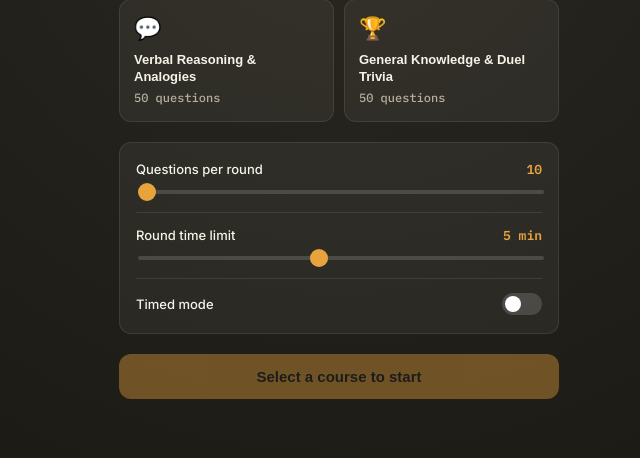
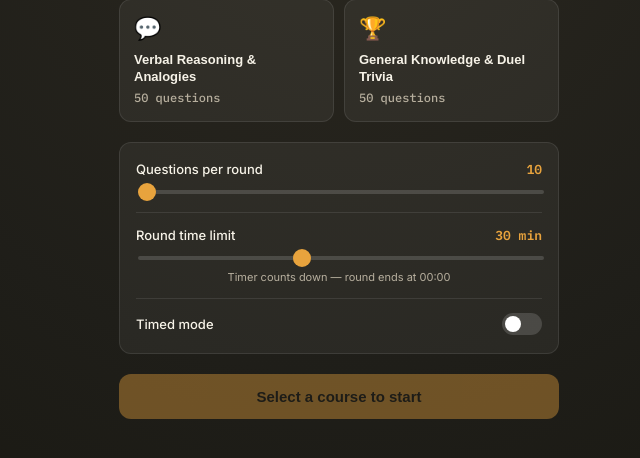
Before and after one commit to Opexy431/Uniduel_quiz, a Flask app: page / in a window 1280 px wide. Shown: the part 247-705 px from the top of the page, without its empty margins (301-941 px from the left). Run offline with Flask 3, Linux system fonts and the light colour scheme.

Commit message:
changes in the frontend

```diff
--- a/static/css/style.css
+++ b/static/css/style.css
@@ -579,3 +579,9 @@ body {
   .card { padding: 26px 20px; }
   .overlay-box { padding: 28px 20px; }
 }
+.setting-hint {
+  font-size: 11px;
+  color: #b7af9e;
+  margin: 6px 0 0;
+  text-align: center;
+}
--- a/templates/index.html
+++ b/templates/index.html
@@ -46,9 +46,10 @@
 
         <div class="setting-row">
           <label class="setting-label" for="round-time-slider">Round time limit</label>
-          <span class="setting-value" id="round-time-value">5 min</span>
+          <span class="setting-value" id="round-time-value">30 min</span>
         </div>
-        <input class="slider" id="round-time-slider" type="range" min="1" max="10" step="1" value="5">
+        <input class="slider" id="round-time-slider" type="range" min="10" max="60" step="5" value="30">
+        <p class="setting-hint">Timer counts down — round ends at 00:00</p>
 
         <div class="setting-divider"></div>
 
@@ -61,7 +62,7 @@
         </div>
 
         <div class="timed-options" id="timed-options" hidden>
-          <div class="setting-row">
+          <div class="setting-row" style="margin-top:14px">
             <label class="setting-label" for="timer-slider">Seconds per question</label>
             <span class="setting-value" id="timer-value">10s</span>
           </div>
@@ -75,7 +76,7 @@
     </div>
   </div>
 
-  <!-- ── COUNTDOWN OVERLAY ── -->
+  <!-- ── COUNTDOWN OVERLAY (starting now) ── -->
   <div class="overlay" id="overlay-countdown" hidden>
     <div class="overlay-box countdown-box">
       <p class="overlay-eyebrow">Starting now</p>
```
